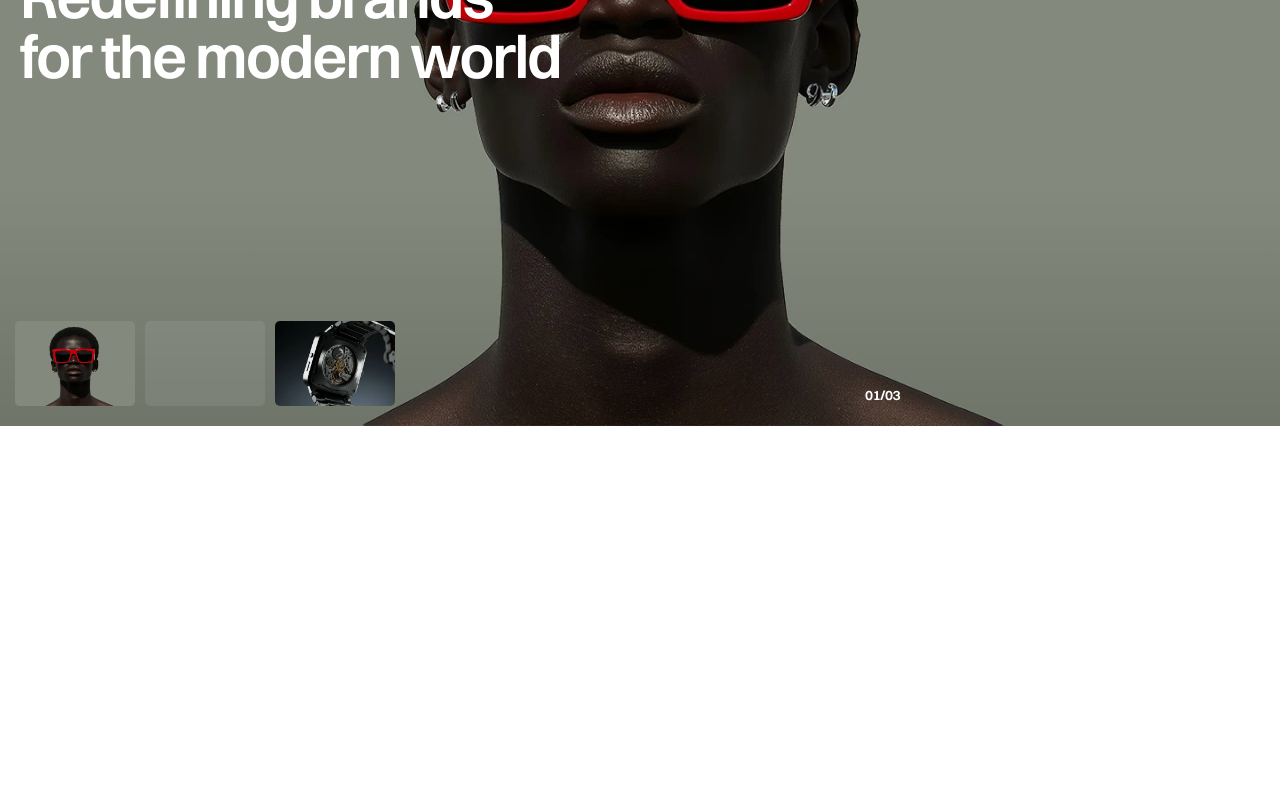
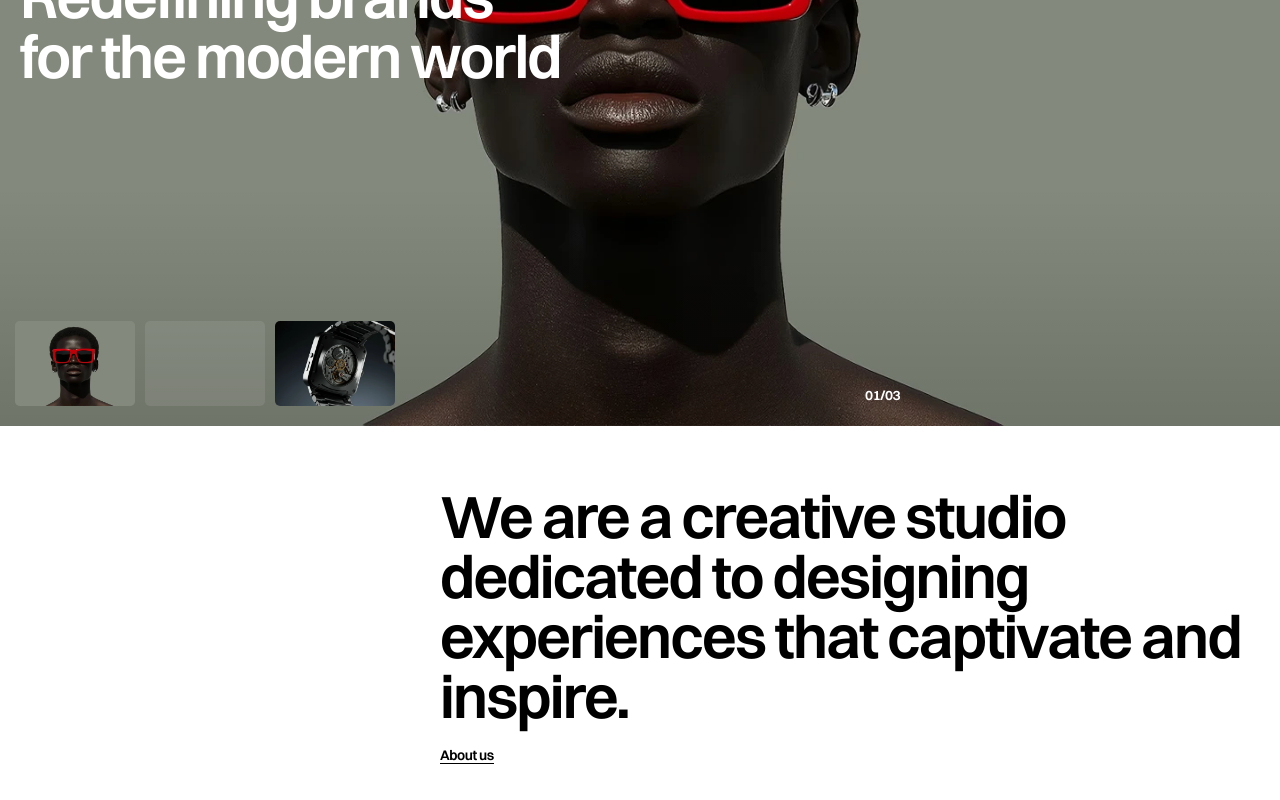
Before and after one commit to fariasmaiquita/tq-clone, a Next.js app: page / in a window 1280 px wide. Shown: the part 374-1174 px from the top of the page. Before the commit the page ends 800 px from the top, so only its background shows below. Built offline with nearby package versions, Linux system fonts and the light colour scheme.

Commit message:
Add AboutSection component to page.tsx

```diff
--- a/src/app/page.tsx
+++ b/src/app/page.tsx
@@ -1,6 +1,7 @@
 // import Image from "next/image";
 import PageHeader from "@/app/components/PageHeader";
 import HeroSection from "@/app/components/HeroSection";
+import AboutSection from "@/app/components/AboutSection";
 
 export default function Home() {
     return (
@@ -8,6 +9,7 @@ export default function Home() {
             <PageHeader initBgOpaque={false} />
             <main className="">
                 <HeroSection />
+                <AboutSection />
             </main>
         </>
     );
```
